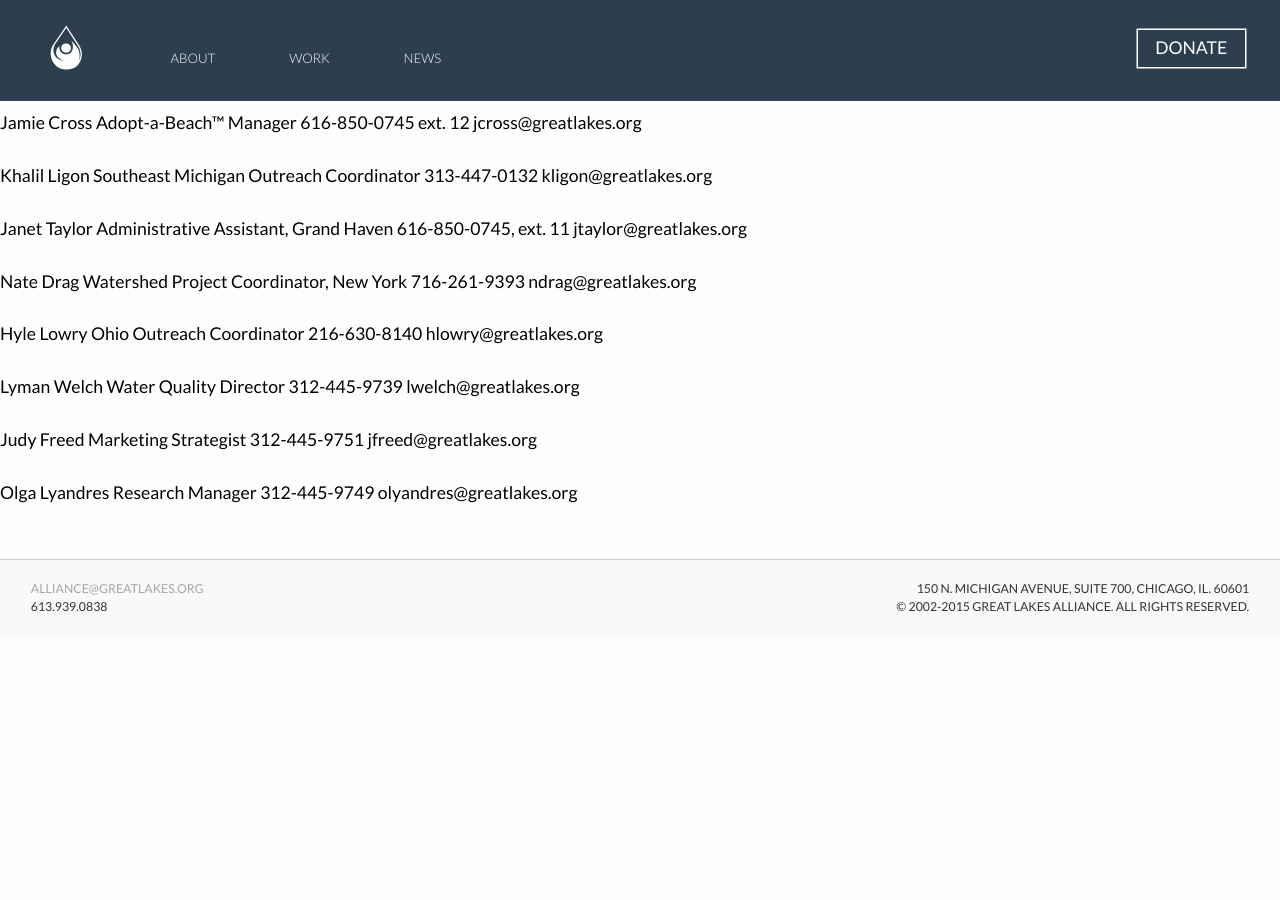
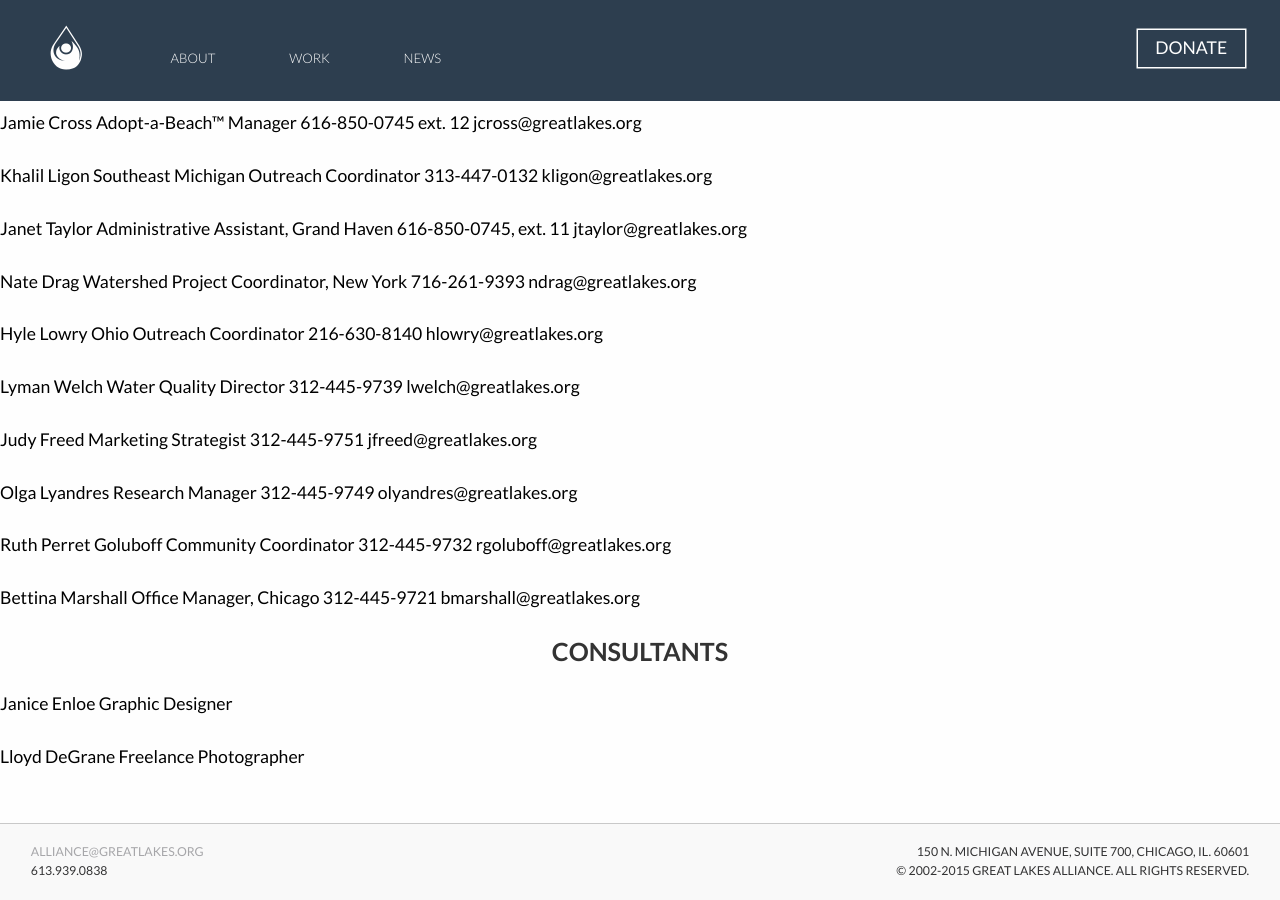
Before and after one commit to gbales11/greatlakesalliance, a Jekyll site: the page built from about.html, in a window 1280 px wide and 900 px high, scrolled down 1789 px. Built offline with Jekyll 4.4.1, drawn with Linux system fonts in a browser that asks for light colours; nearby versions of some CDN libraries; Markdown is read by kramdown in place of the engine named in the settings; before the commit the page ends 2425 px from its top, so only the background shows below that.

Commit message:
feat(about.html): add content to about
add consultants

```diff
--- a/about.html
+++ b/about.html
@@ -127,3 +127,23 @@
 Research Manager
 312-445-9749
 olyandres@greatlakes.org</p>
+
+<p>Ruth Perret Goluboff
+Community Coordinator
+312-445-9732
+rgoluboff@greatlakes.org</p>
+
+<p>Bettina Marshall
+Office Manager, Chicago
+312-445-9721
+bmarshall@greatlakes.org</p>
+
+
+
+<h3>Consultants</h3>
+
+<p>Janice Enloe
+Graphic Designer</p>
+
+<p>Lloyd DeGrane
+Freelance Photographer</p>
```
